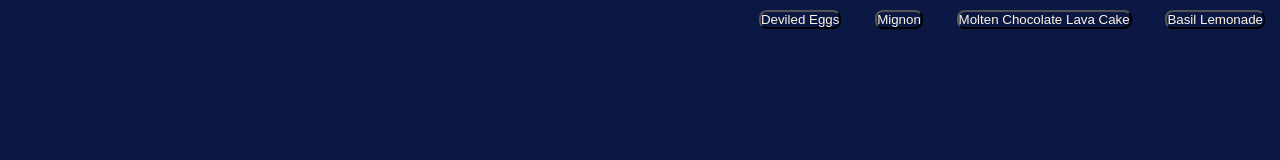
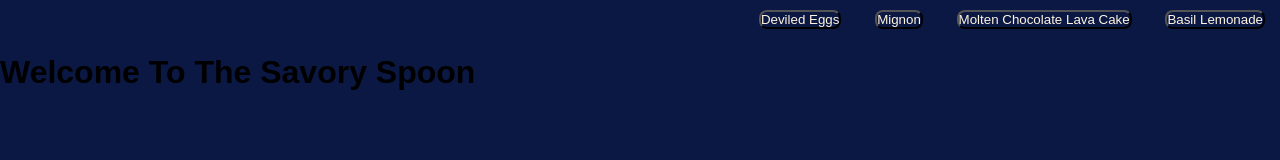
Before and after one commit to Popeaura/Odin-recipes, a plain HTML site: page index.html in a window 1280 px wide. Drawn offline with Linux system fonts and the light colour scheme.

Commit message:
I modified my  index.html  file

```diff
--- a/index.html
+++ b/index.html
@@ -7,8 +7,7 @@
     <link rel="stylesheet" href="styles.css">
 
 </head>
-
-<body>
+<header>
   <nav>
   <small>
    <ul>
@@ -20,7 +19,9 @@
    </ul>
  </small>
 </nav>
-
+</header>
+<body>
+  <h1> Welcome To The Savory Spoon</h1>
 
 </body>
 </html>
```
Lines whose indentation alone changed are shown as unchanged.
